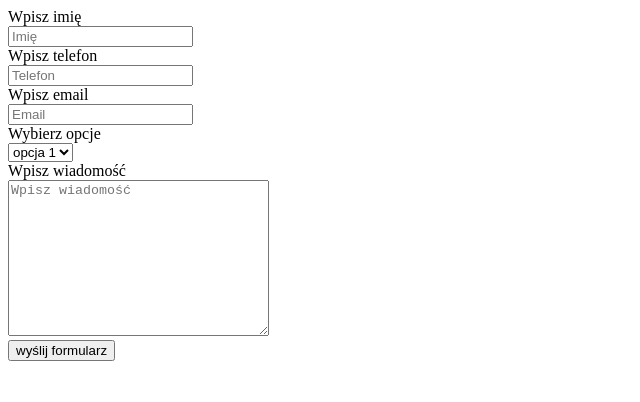
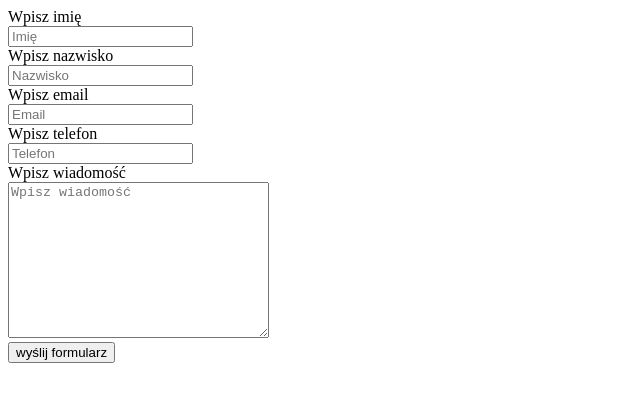
Before and after one commit to hajdukmaciej/formularz, a plain HTML site: page index.html in a window 1280 px wide. Shown: the whole page, without its empty margins (0-640 px from the left). Drawn offline with Linux system fonts and the light colour scheme.

Commit message:
formularz2

```diff
--- a/index.html
+++ b/index.html
@@ -9,18 +9,13 @@
 <!--3inputy, jeden tekst, drugi tel, trzeci email, dodatkowo select z czterema opcjami, pod selectem textarea-->
 	<form action="">
 	<label for="name">Wpisz imię</label><br>
-	<input type="text" id="name" placeholder="Imię"><br>
+	<input type="name" id="name" placeholder="Imię"><br>
+	<label for="surname">Wpisz nazwisko</label><br>
+	<input type="surname" id="surname" placeholder="Nazwisko"><br>
+	<label for="email">Wpisz email</label><br>
+	<input type="email" id="email" placeholder="Email"><br>
 	<label for="tel">Wpisz telefon</label><br>
 	<input type="tel" id="tel" placeholder="Telefon"><br>
-	<label for="email">Wpisz email</label><br>
-	<input type="email" id="email" placeholder="Email"><br>
-	<label for="options">Wybierz opcje</label><br>
-	<select name="" id="options">
-		<option value="">opcja 1</option>
-		<option value="">opcja 2</option>
-		<option value="">opcja 3</option>
-		<option value="">opcja 4</option>
-	</select><br>
 	<label for="msg">Wpisz wiadomość</label><br>
 	<textarea name="" id="msg" cols="30" rows="10" placeholder="Wpisz wiadomość"></textarea><br>
 	<input type="submit" value="wyślij formularz">
```
